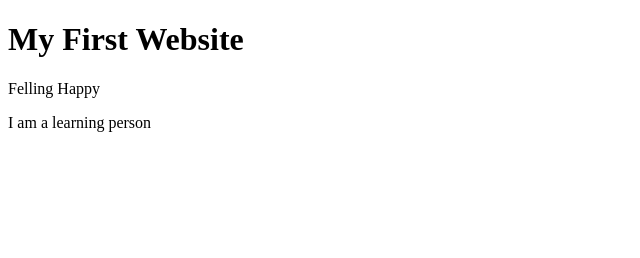
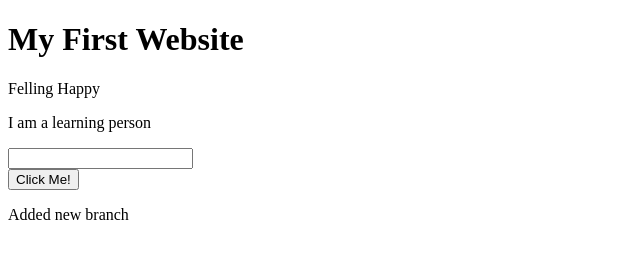
Before and after one commit to Shafiul517/my-first-website, a plain HTML site: page index.html in a window 1280 px wide. Shown: the whole page, without its empty margins (0-640 px from the left). Drawn offline with Linux system fonts and the light colour scheme.

Commit message:
added button

```diff
--- a/index.html
+++ b/index.html
@@ -9,5 +9,9 @@
     <h1>My First Website</h1>
     <p>Felling Happy</p>
     <p>I am a learning person</p>
+    <input type="text" name="" id="">
+    <br>
+    <button>Click Me!</button>
+    <p>Added new branch</p>
 </body>
 </html>
```
